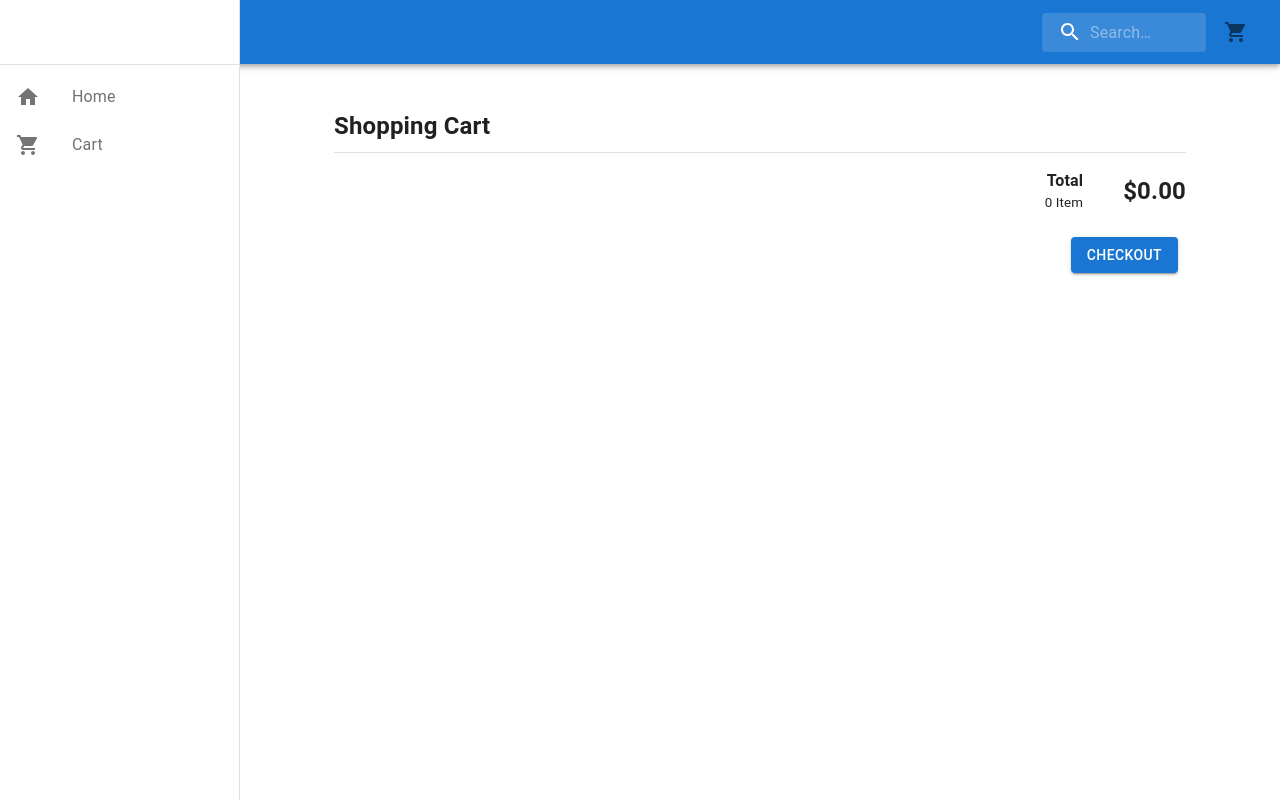
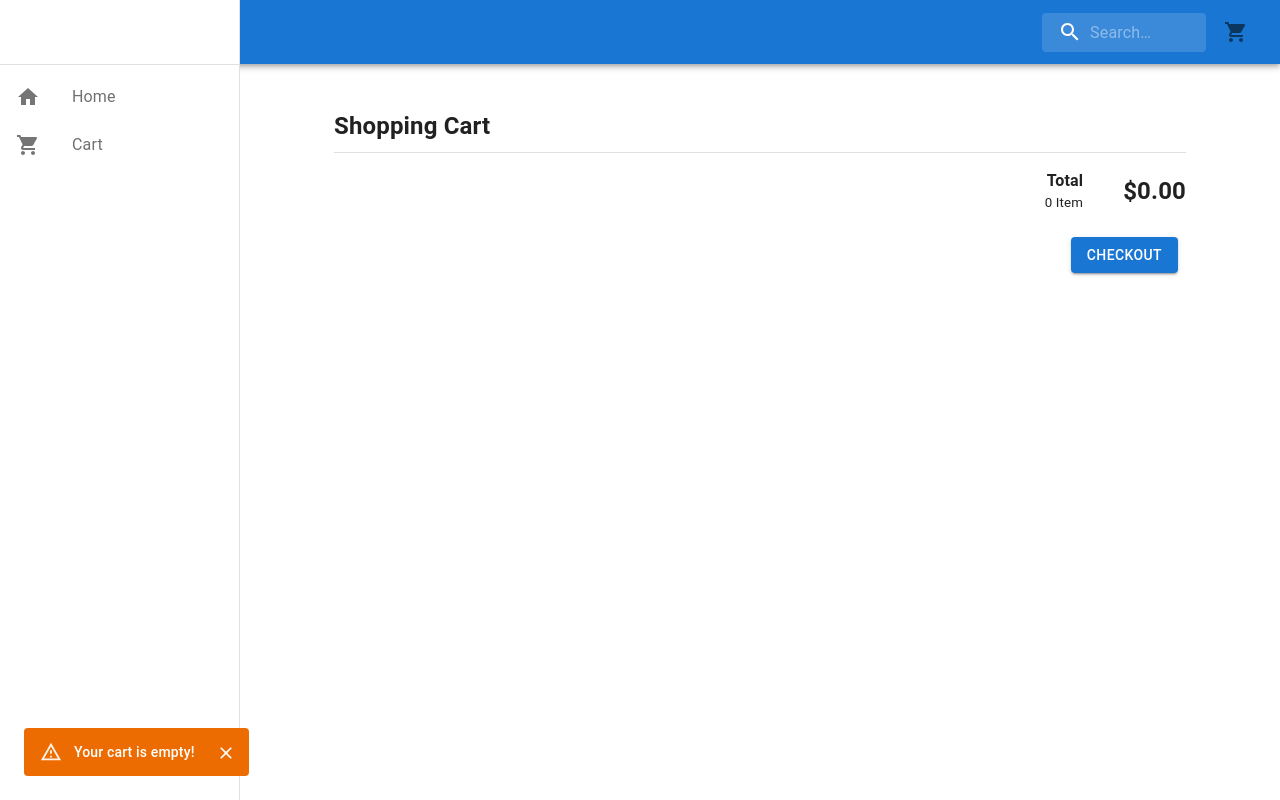
Before and after one commit to sahandinuka1995/treinetic-assignment, a React (Create React App) app: page /cart in a window 1280 px wide. Built offline with nearby package versions, Linux system fonts and the light colour scheme.

Commit message:
add error toast

```diff
--- a/src/components/itemCard/index.tsx
+++ b/src/components/itemCard/index.tsx
@@ -28,7 +28,7 @@ export default function ItemCard(props: any) {
     const foundItem = findObject(cart, data.id)
 
     return (
-        <Card sx={{maxWidth: 345}}>
+        <Card>
             <CardActionArea>
                 <Link to={`/product/${data?.id}`} style={linkStyle}>
                     <CardMedia
--- a/src/components/navbar/index.tsx
+++ b/src/components/navbar/index.tsx
@@ -11,6 +11,7 @@ import SearchIcon from '@mui/icons-material/Search';
 import {Badge, BadgeProps} from "@mui/material";
 import ShoppingCartIcon from '@mui/icons-material/ShoppingCart';
 import {useSelector} from "react-redux";
+import {useNavigate} from "react-router-dom";
 
 const Search = styled('div')(({theme}) => ({
     position: 'relative',
@@ -65,6 +66,7 @@ const StyledBadge = styled(Badge)<BadgeProps>(({theme}) => ({
 
 export default function Navbar() {
     const cart = useSelector((state: any) => state.cart.value)
+    const navigate = useNavigate();
 
     return (
         <Box sx={{flexGrow: 1}}>
@@ -97,7 +99,9 @@ export default function Navbar() {
                         />
                     </Search>
 
-                    <IconButton aria-label="cart" style={{marginLeft: 10}}>
+                    <IconButton aria-label="cart" style={{marginLeft: 10}} onClick={() => {
+                        navigate('/cart')
+                    }}>
                         <StyledBadge badgeContent={cart?.length} color="secondary">
                             <ShoppingCartIcon/>
                         </StyledBadge>
--- a/src/views/cart.tsx
+++ b/src/views/cart.tsx
@@ -8,19 +8,40 @@ import {
     Divider,
     Grid,
     Typography,
-    Button
+    Button, Snackbar, Alert
 } from "@mui/material";
 import * as React from "react";
 import QuantityInput from "../components/quantityInput";
 import {useDispatch, useSelector} from "react-redux";
 import {changeQty, remove} from "../app/cartSlice";
+import {useNavigate} from "react-router-dom";
+import {useEffect, useState} from "react";
 
-const Cart = () => {
+const Cart = (props: any) => {
+    const navigate = useNavigate();
     const dispatch = useDispatch()
     const cart = useSelector((state: any) => state.cart.value)
     let totalPrice = 0
+    const [toast, setToast] = useState(false)
+
+    useEffect(() => {
+        if (cart.length < 1) {
+            setToast(true)
+        }
+    }, [])
 
     return <Container maxWidth="md">
+        <Snackbar open={toast} autoHideDuration={6000} onClose={() => setToast(false)}>
+            <Alert
+                onClose={() => setToast(false)}
+                severity="warning"
+                variant="filled"
+                sx={{width: '100%'}}
+            >
+                Your cart is empty!
+            </Alert>
+        </Snackbar>
+
         <h2>Shopping Cart</h2>
         <Grid container spacing={{xs: 1, md: 4}} columns={{md: 12}}>
             {
--- a/src/views/home.tsx
+++ b/src/views/home.tsx
@@ -24,8 +24,8 @@ const Home = () => {
     }
 
     return <div>
-        <Grid container spacing={{xs: 1, md: 4}} columns={{xs: 3, sm: 8, md: 12}}>
-            {data.map((item: any, index: React.Key | null | undefined) => <Grid item xs={2} sm={4} md={3}
+        <Grid container spacing={{xs: 1, md: 4}} columns={{xs: 1, sm: 8, md: 12, lg:12}}>
+            {data.map((item: any, index: React.Key | null | undefined) => <Grid item xs={12} sm={12} md={4} lg={3}
                                                                                 key={index}>
                 <ItemCard data={item} index={index}/>
             </Grid>)}
```
